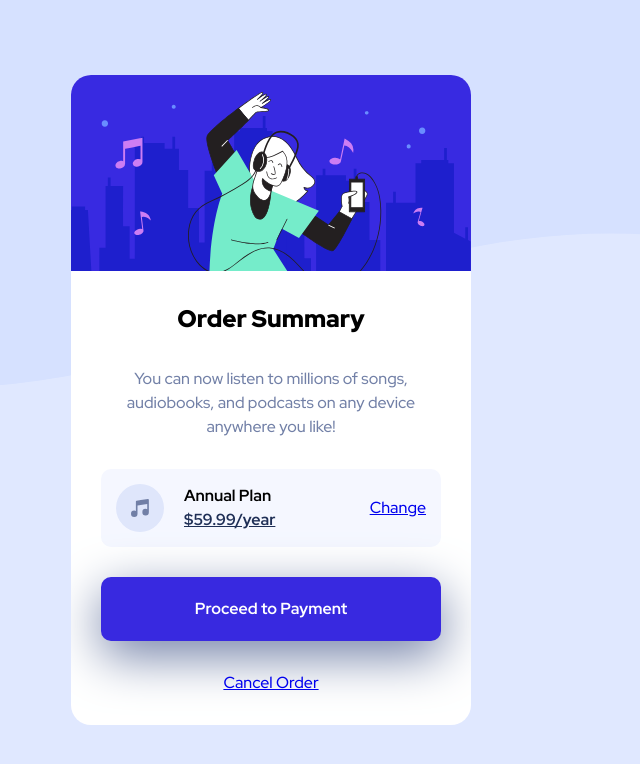
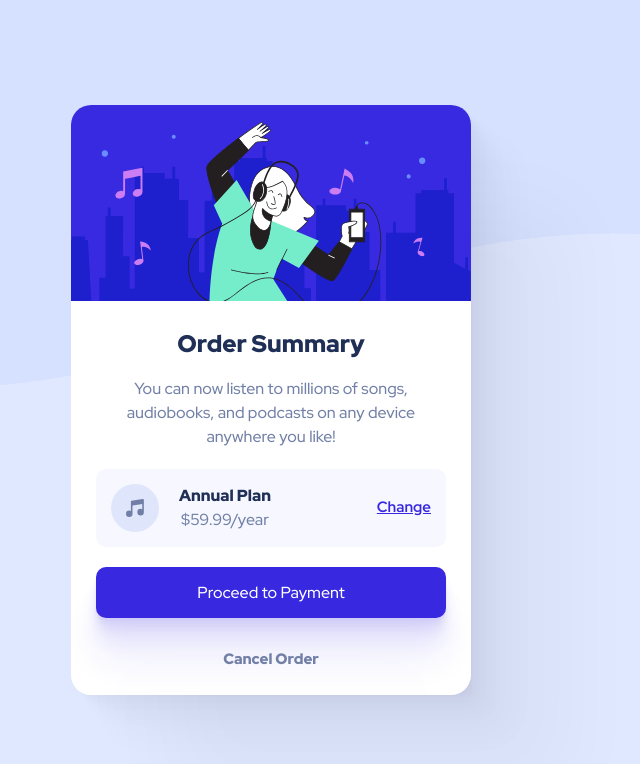
Before and after one commit to xyzeez/Order-Summary-Card, a plain HTML site: page index.html in a window 1280 px wide. Shown: the whole page, without its empty margins (369-1009 px from the left). Drawn offline with Linux system fonts and the light colour scheme.

Commit message:
Update styles.css

```diff
--- a/styles.css
+++ b/styles.css
@@ -1,10 +1,13 @@
+/*
+  Josh's Custom CSS Reset
+  https://www.joshwcomeau.com/css/custom-css-reset/
+*/
 *, *::before, *::after {
     box-sizing: border-box;
   }
 
   * {
     margin: 0;
-    font-family: 'Red Hat Display', sans-serif;
   }
 
   html, body {
@@ -13,9 +16,6 @@ html, body {
 
   body {
     line-height: 1.5;
-}
-
-body {
     -webkit-font-smoothing: antialiased;
   }
 
@@ -24,146 +24,180 @@ img, picture, video, canvas, svg {
     max-width: 100%;
   }
 
-input, button, textarea, select {
-    font: inherit;
-}
-
   p, h1, h2, h3, h4, h5, h6 {
     overflow-wrap: break-word;
   }
 
+    /*
+    CSS Reset ends
+  */
+
+* {
+    font-family: 'Red Hat Display', sans-serif;
+}
+
+p, a {
+    font-size: 1rem;
+    text-align: center;
+    font-weight: 500;
+    color: hsl(224, 23%, 55%);
+}
+
 body {
-    background: hsl(225, 100%, 94%) url(/images/pattern-background-desktop.svg) no-repeat;
+    background-color: hsl(225, 100%, 94%);
+    background-image: url(./images/pattern-background-mobile.svg);
+    background-repeat: no-repeat;
     background-size: contain;
     display: grid;
     place-content: center;
+    height: auto;
+    min-height: 100vh;
+    padding: 20px;
 }
 
 .card {
     width: 100%;
     max-width: 400px;
-    background-color: white;
+    background-color: hsl(0, 0%, 100%);
     border-radius: 20px;
-    display: flex;
-    flex-direction: column;
     overflow: hidden;
+    box-shadow:
+        2.8px 2.8px 2.2px rgba(0, 0, 0, 0.006),
+        6.7px 6.7px 5.3px rgba(0, 0, 0, 0.010),
+        12.5px 12.5px 10px rgba(0, 0, 0, 0.014),
+        22.3px 22.3px 17.9px rgba(0, 0, 0, 0.018),
+        41.8px 41.8px 33.4px rgba(0, 0, 0, 0.022),
+        100px 100px 80px rgba(0, 0, 0, 0.03);
+    animation: entrance 0.6s ease-in;
+
 }
 
-img {
+.img {
     width: 100%;
+    height: auto;
 }
 
 .txt {
-    padding: 30px;
-    display: flex;
-    flex-direction: column;
-    align-items: center;
-    row-gap: 30px;
+    display: grid;
+    place-content: center;
+    padding: 25px;
 }
 
 h1 {
+    font-size: 1.5rem;
+    text-align: center;
     font-weight: 900;
-}
-
-p {
-    font-weight: 500;
-    font-size: 1rem;
-    color: hsl(224, 23%, 55%);
+    margin-bottom: 15px;
+    color: hsl(223, 47%, 23%);
 }
 
 .ph1 {
-    text-align: center;
+    justify-self: center;
+    max-width: 95%;
+    margin-bottom: 20px;
 }
 
 .price {
     display: flex;
+    flex-direction: row;
+    flex-wrap: wrap;
+    align-items: center;
     justify-content: space-between;
-    align-items: center;
     width: 100%;
-    background-color: hsl(225, 100%, 98%);
     padding: 15px;
+    margin-bottom: 20px;
     border-radius: 10px;
+    background-color: hsla(225, 100%, 98%, 0.8);
 }
 
 .price-left {
     display: flex;
-    align-items: center;
-    column-gap: 20px;
+    flex-direction: row;
+    flex-wrap: wrap;
 }
 
-i {
-    font-size: 25px;
-    color: hsl(224, 23%, 55%);
-    background-color: hsl(225, 100%, 94%);
-    padding: 20px;
-    border-radius: 50%;
+.icon {
+    margin-right: 20px;
+    transition: transform 0.45s;
 }
 
 h2 {
-    font-size: 16px;
-}
-
-.pricep {
-    text-decoration: underline;
+    font-size: 1rem;
+    font-weight: 900;
     color: hsl(223, 47%, 23%);
 }
 
-.pricep:hover {
-    text-decoration: none;
-    color: hsl(224, 23%, 55%);
-    cursor: pointer;
+.pricebtn {
+    font-size: 15px;
+    font-weight: 700;
+    color: hsl(245, 75%, 52%);
+    transition: color 0.5s ease;
 }
 
 button {
     width: 100%;
-    border: none;
-    background-color: hsl(245, 75%, 52%);
-    color: white;
-    font-size: 16px;
-    padding: 20px;
+    font-size: 1rem;
+    color: hsl(0, 0%, 100%);
+    padding: 15px;
+    margin-bottom: 30px;
     border: none;
     border-radius: 10px;
-    box-shadow: 1px 15px 50px hsl(224, 23%, 55%);
+    background-color: hsl(245, 75%, 52%);
+    transition: background-color 0.5s ease;
+    box-shadow:
+        0px 2.8px 2.2px rgba(56, 41, 224, 0.031),
+        0px 6.7px 5.3px rgba(56, 41, 224, 0.044),
+        0px 12.5px 10px rgba(56, 41, 224, 0.055),
+        0px 22.3px 17.9px rgba(56, 41, 224, 0.066),
+        0px 41.8px 33.4px rgba(56, 41, 224, 0.077),
+        0px 100px 80px rgba(56, 41, 224, 0.013);
+}
+
+.cancelbtn {
+    font-size: 15px;
+    text-decoration: none;
+    font-weight: 900;
+    transition: color 0.5s ease;
+}
+
+@media screen and (min-width: 500px){
+    body {
+        background-image: url(./images/pattern-background-desktop.svg);
+    }
+}
+
+@media (hover: hover) {
+
+    .price:hover .icon{
+        transform: scale(-1, 1);
+    }
+
+    .pricebtn:hover {
+        text-decoration: none;
+        cursor: pointer;
+        color: hsla(245, 75%, 52%, 0.8);
     }
 
     button:hover {
-    background-color: hsl(224, 23%, 55%);
+        background-color: hsla(245, 75%, 52%, 0.8);
         cursor: pointer;
     }
 
-.footerp:hover {
+    .cancelbtn:hover {
         color: hsl(245, 75%, 52%);
         cursor: pointer;
     }
 
-button, .priceh1, .pricep, .footerp {
-    font-weight: 700;
 }
 
-@media screen and (max-width: 600px) {
-    body {
-        background: hsl(225, 100%, 94%) url(/images/pattern-background-mobile.svg) no-repeat;
+@keyframes entrance {
+
+    0% {
+        transform: translateY(-200px);
     }
 
-    .card {
-        width: 100%;
-        max-width: 330px;
+    100% {
+        transform: translateY(0px);
     }
 
-    .txt {
-        padding: 15px;
 }
-
-    h1 {
-        font-size: 20px;
-    }
-
-    i {
-        font-size: 16px;
-        padding: 10px;
-    }
-
-    button {
-        padding: 10px;
-    }
-  }
```
Lines whose indentation alone changed are shown as unchanged.
